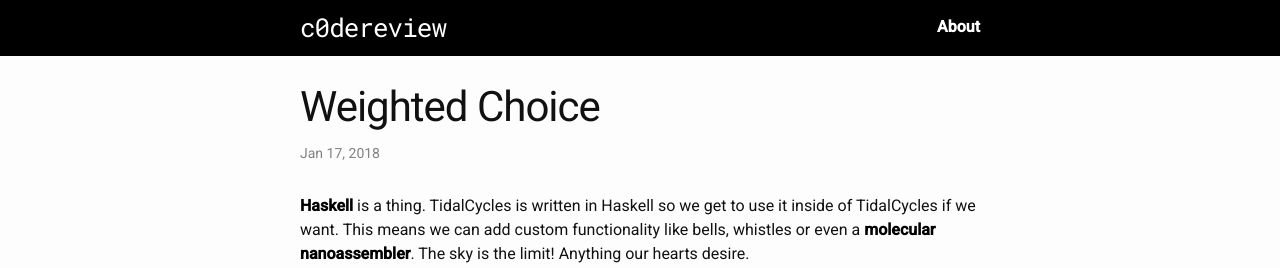
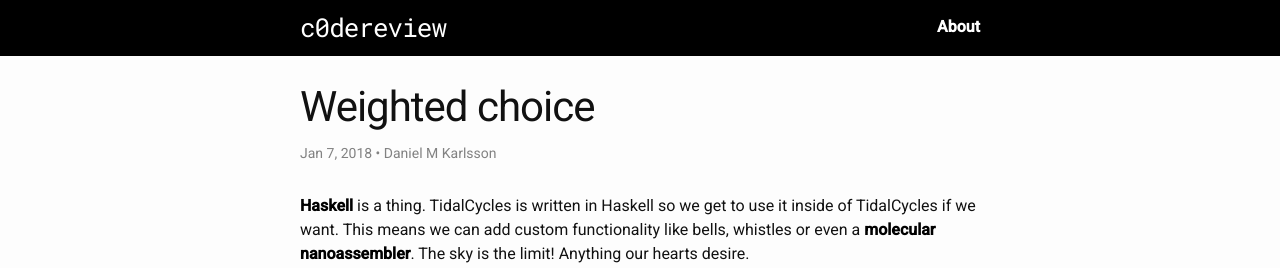
Before and after one commit to C0dereview/c0dereview.github.io, a Jekyll site: the page built from _posts/2018-01-17-weighted-choice.md, in a window 1280 px wide. Shown: the top 268 px of the page. Built offline with Jekyll 4.4.1, drawn with Linux system fonts in a browser that asks for light colours; our own code applies the rules of GitHub Pages for plain Markdown files; part of the change alters nothing that is shown.

Commit message:
added the layout post bits

```diff
--- a/_posts/2018-01-17-weighted-choice.md
+++ b/_posts/2018-01-17-weighted-choice.md
@@ -1,3 +1,12 @@
+---
+layout: post
+title:  "Weighted choice"
+date:   2018-01-07 15:02:00 +0100
+author: Daniel M Karlsson
+categories: tutorial
+tags: TidalCycles tutorial
+---
+
 [Haskell](www.haskell.org/) is a thing. TidalCycles is written in Haskell so we get to use it inside
 of TidalCycles if we want. This means we can add custom functionality like
 bells, whistles or even a [molecular
```
